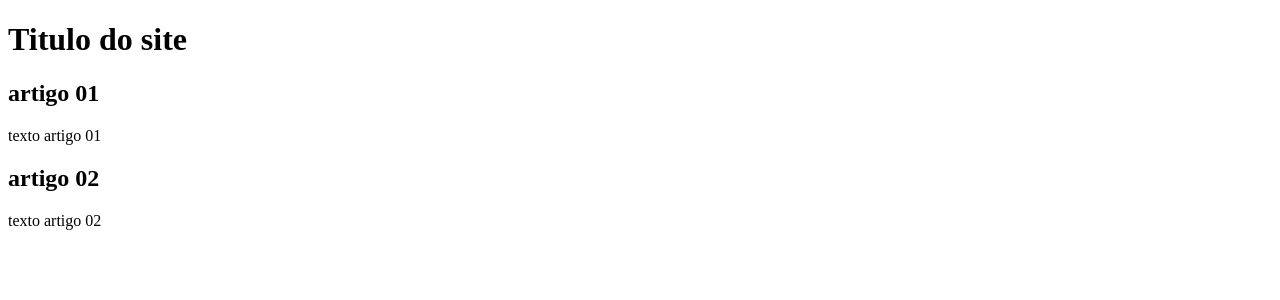
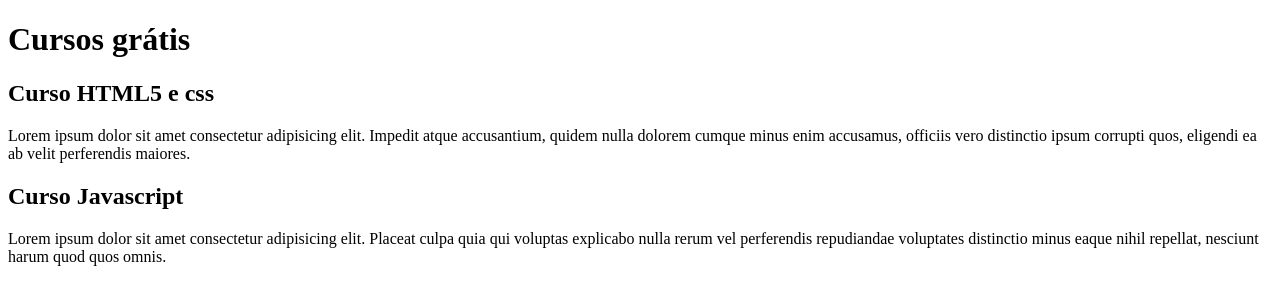
Before and after one commit to EdersonPalma/Ola-Mundo, a plain HTML site: page site-exemplo/index.html in a window 1280 px wide. Drawn offline with Linux system fonts and the light colour scheme.

Commit message:
primeiro commit em conteudo

```diff
--- a/site-exemplo/index.html
+++ b/site-exemplo/index.html
@@ -8,15 +8,15 @@
 <body>
     <main>
         <header>
-            <h1>Titulo do site</h1>
+            <h1>Cursos grátis</h1>
         </header>
         <article>
-            <h2>artigo 01</h2>
-            <p>texto artigo 01</p>
+            <h2>Curso HTML5 e css</h2>
+            <p>Lorem ipsum dolor sit amet consectetur adipisicing elit. Impedit atque accusantium, quidem nulla dolorem cumque minus enim accusamus, officiis vero distinctio ipsum corrupti quos, eligendi ea ab velit perferendis maiores.</p>
         </article>
         <article>
-            <h2>artigo 02</h2>
-            <p>texto artigo 02</p>
+            <h2>Curso Javascript</h2>
+            <p>Lorem ipsum dolor sit amet consectetur adipisicing elit. Placeat culpa quia qui voluptas explicabo nulla rerum vel perferendis repudiandae voluptates distinctio minus eaque nihil repellat, nesciunt harum quod quos omnis.</p>
         </article>
     </main>
 </body>
```
